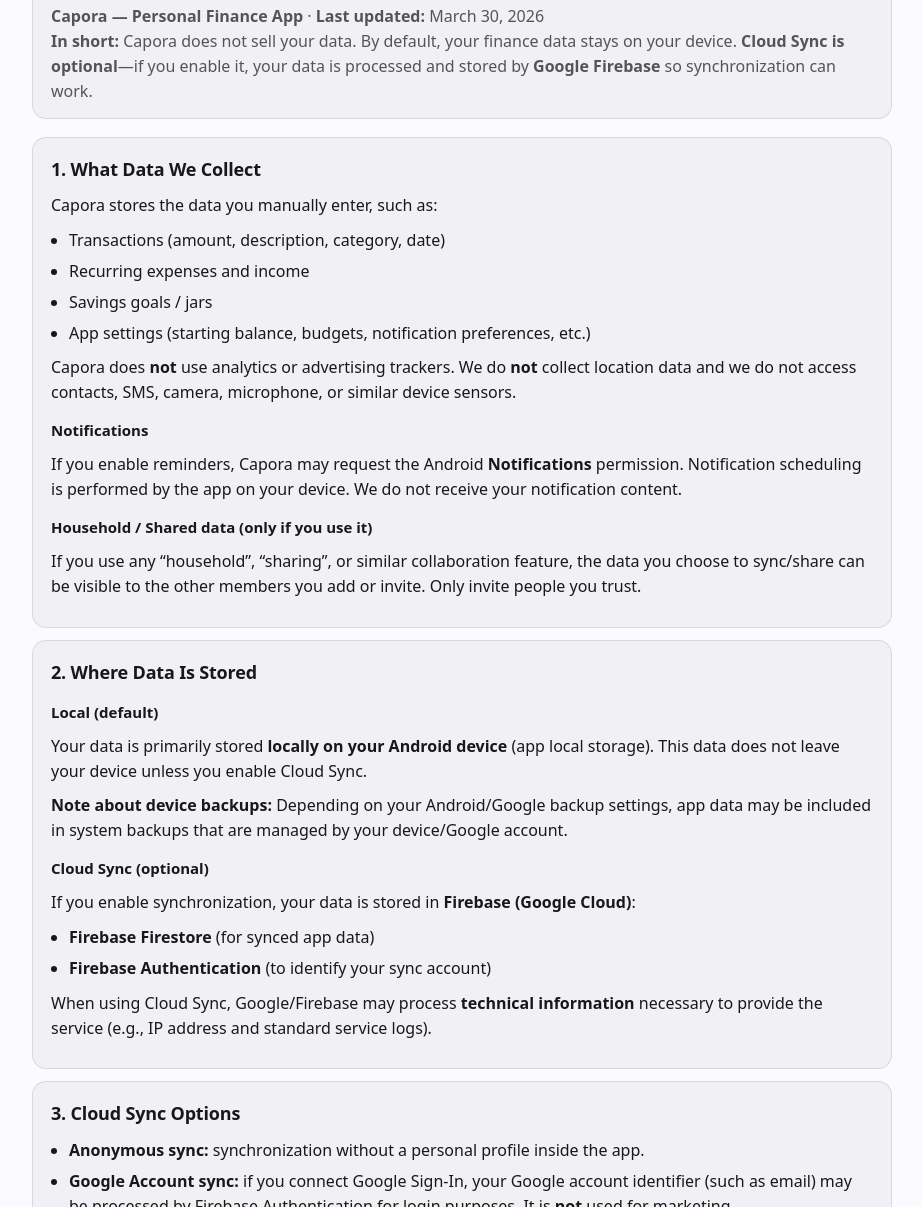
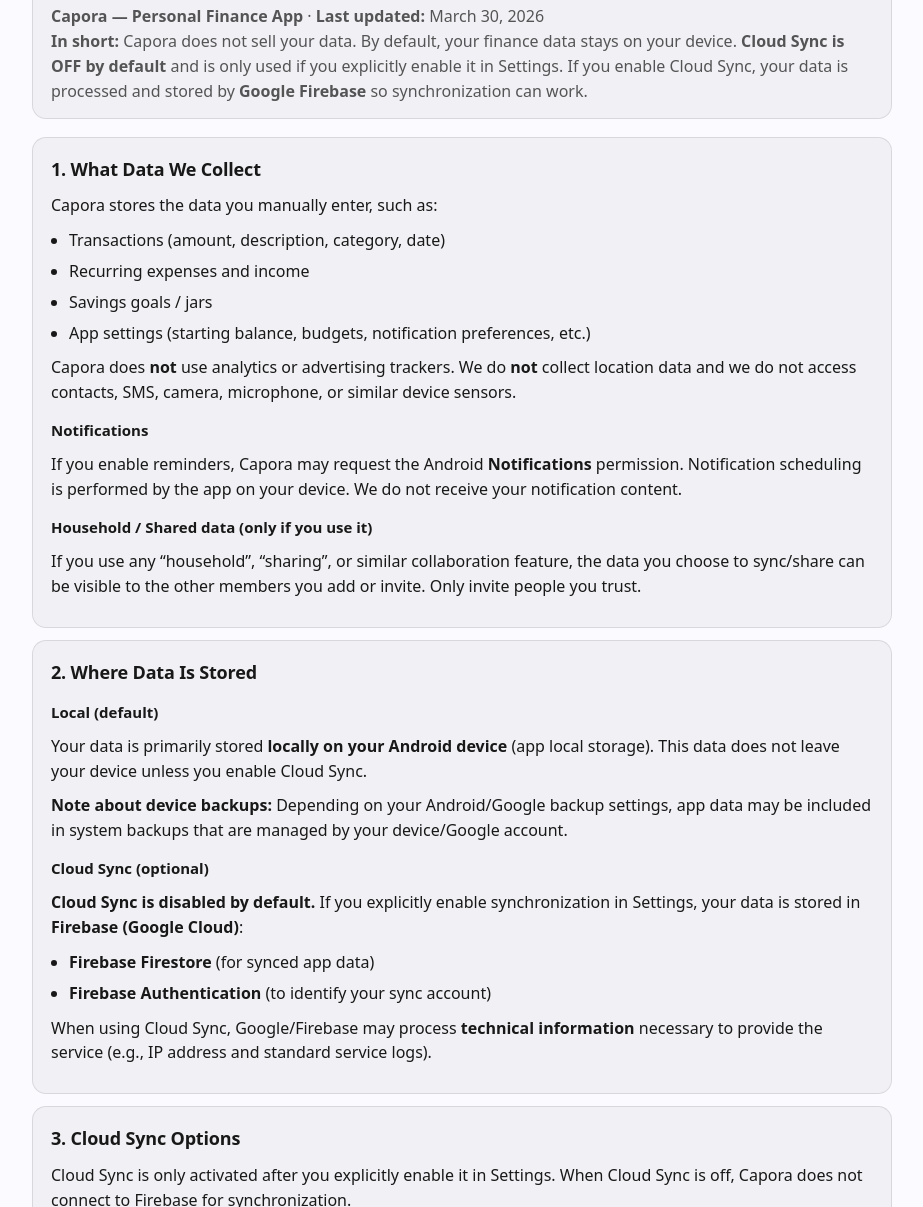
Before and after one commit to cshflw2026/cshflw-privacy-policy, a plain HTML site: page index.html in a window 1280 px wide. Shown: the part 113-1320 px from the top of the page, without its empty margins (178-1101 px from the left). Drawn offline with Linux system fonts and the light colour scheme.

Commit message:
Update index.html

```diff
--- a/index.html
+++ b/index.html
@@ -127,9 +127,9 @@
         </p>
         <p class="meta">
           <strong>In short:</strong> Capora does not sell your data. By default,
-          your finance data stays on your device. <strong>Cloud Sync is optional</strong>—if
-          you enable it, your data is processed and stored by
-          <strong>Google Firebase</strong> so synchronization can work.
+          your finance data stays on your device. <strong>Cloud Sync is OFF by default</strong>
+          and is only used if you explicitly enable it in Settings. If you enable Cloud Sync,
+          your data is processed and stored by <strong>Google Firebase</strong> so synchronization can work.
         </p>
       </header>
 
@@ -181,8 +181,8 @@
 
         <h3>Cloud Sync (optional)</h3>
         <p>
-          If you enable synchronization, your data is stored in
-          <strong>Firebase (Google Cloud)</strong>:
+          <strong>Cloud Sync is disabled by default.</strong> If you explicitly enable synchronization in
+          Settings, your data is stored in <strong>Firebase (Google Cloud)</strong>:
         </p>
         <ul>
           <li><strong>Firebase Firestore</strong> (for synced app data)</li>
@@ -197,6 +197,10 @@
 
       <section>
         <h2>3. Cloud Sync Options</h2>
+        <p>
+          Cloud Sync is only activated after you explicitly enable it in Settings. When Cloud Sync is off,
+          Capora does not connect to Firebase for synchronization.
+        </p>
         <ul>
           <li><strong>Anonymous sync:</strong> synchronization without a personal profile inside the app.</li>
           <li>
```
